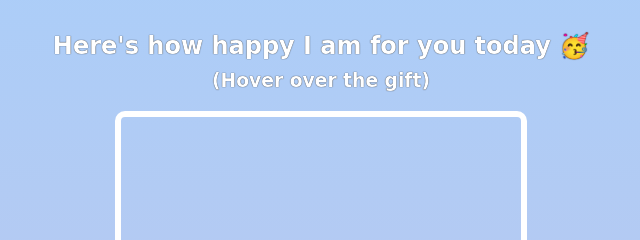
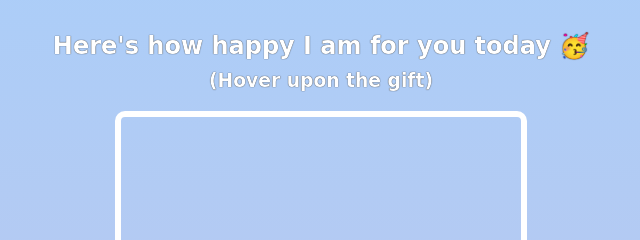
Before and after one commit to Maria-Ishaque/-birthday, a plain HTML site: page index.html in a window 1280 px wide. Shown: the part 375-615 px from the top of the page, 319-959 px from the left. Drawn offline with Linux system fonts and the light colour scheme; a web font is replaced by a local one.

Commit message:
Update index.html

```diff
--- a/index.html
+++ b/index.html
@@ -19,7 +19,8 @@
 
         <div class="gift-section">
             <h2 class="gift-title">Here's how happy I am for you today 🥳</h2>
-            <h3 class="gift-hint">(Hover over the gift)</h3>
+            <!-- <h3 class="gift-hint">(Hover over the gift)</h3> -->
+            <h3 class="gift-hint">(Hover upon the gift)</h3>
             <div class="gift-img" id="gift-img-happy"></div>
         </div>
 
```
